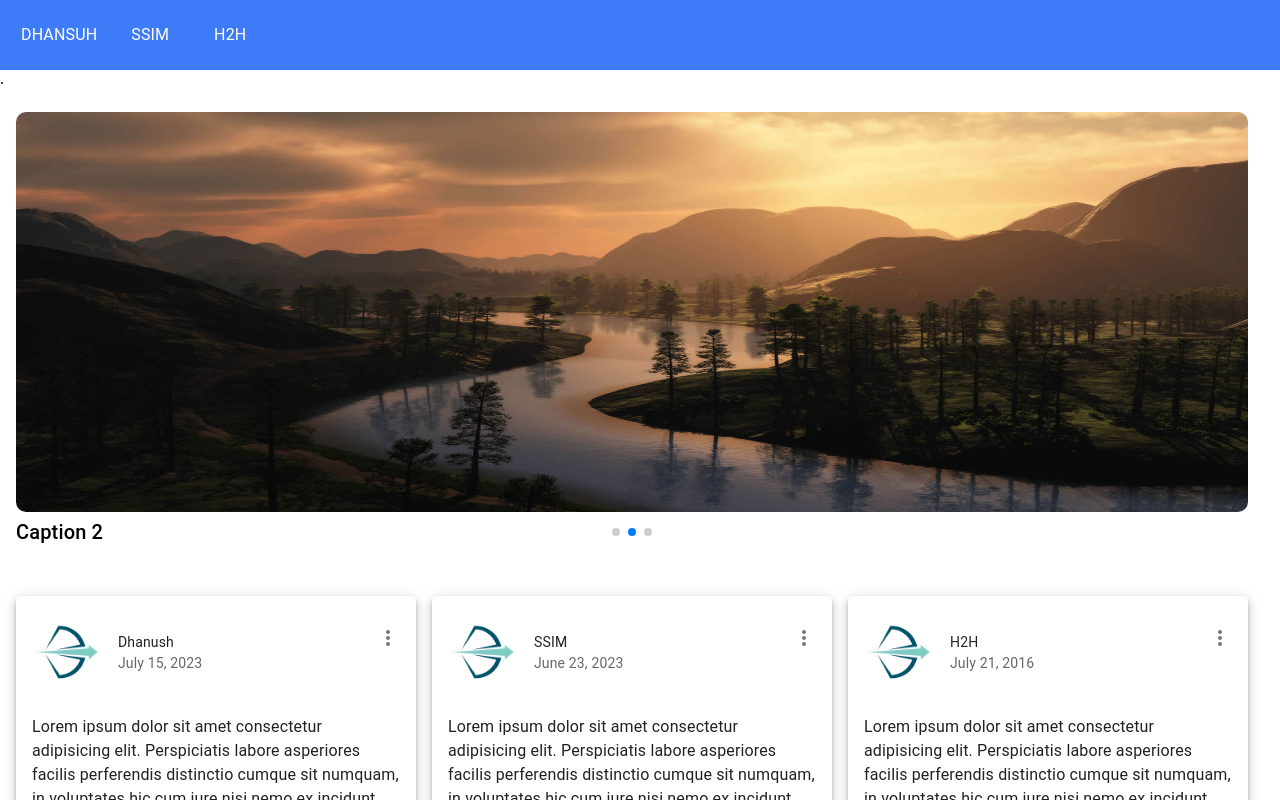
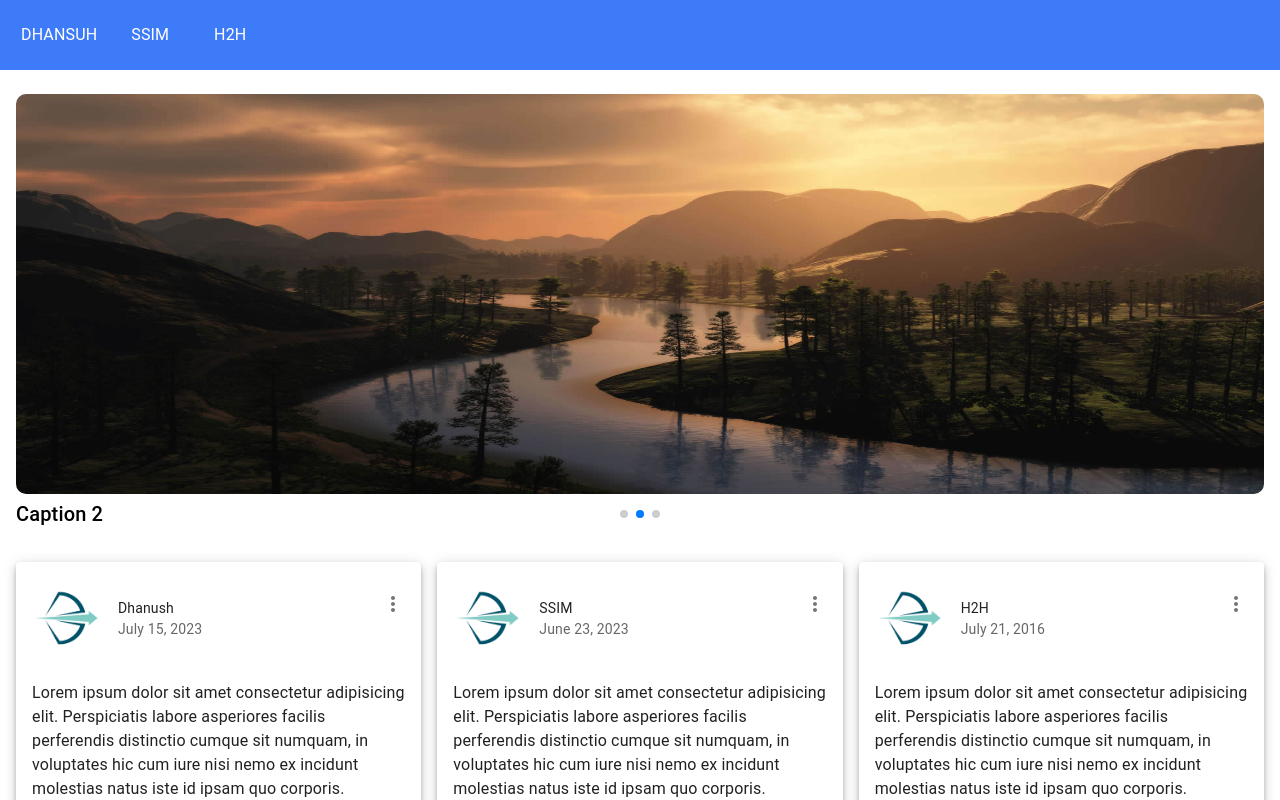
Before and after one commit to 01edie/testRoot01, a React (Create React App) app: page / in a window 1280 px wide. Shown: the top 800 px of the page. Built offline with nearby package versions, Linux system fonts and the light colour scheme.

Commit message:
minor Change

```diff
--- a/src/App.tsx
+++ b/src/App.tsx
@@ -41,8 +41,8 @@ function App() {
           </Button>
         </Stack>
       </Box>
-      .{/* 59F83D */}
-      <Grid container xs={12} p={2} spacing={2}>
+      {/* 59F83D */}
+      <Grid container xs={12} p={2} >
         <Grid item xs={12}>
           <Banner />
         </Grid>
```
